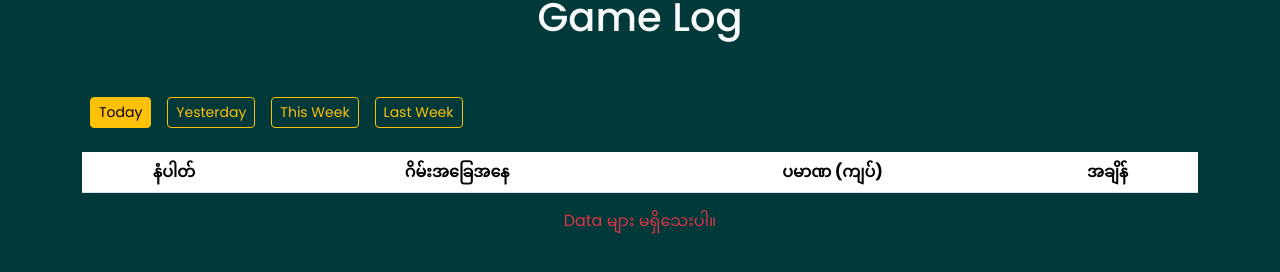
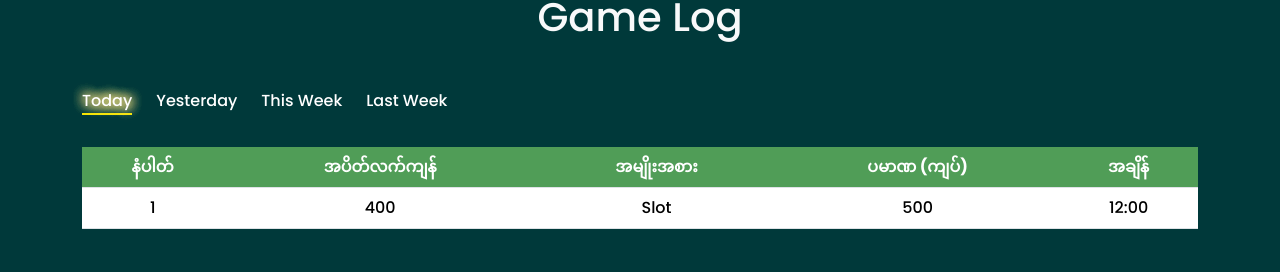
Before and after one commit to DelightDevTeam/all_asai_slot_bet_b_1, a React (Vite) app: page /game-log in a window 1280 px wide. Shown: the part 112-384 px from the top of the page. Built offline with nearby package versions, Linux system fonts and the light colour scheme; no server answers; a web font is replaced by a local one.

Commit message:
update gamelog and history page

```diff
--- a/src/assets/css/changePassword.css
+++ b/src/assets/css/changePassword.css
@@ -1,7 +1,8 @@
-.cgPwTitle{
+.cgPwTitle {
     /* background-color: #383838; */
     /* background-image: url('../img/promotion.svg'); */
     border: 2px solid #ebc171;
+    background: -webkit-linear-gradient(top left, #00393A, #005D5F);
     cursor: pointer;
     margin: 30px auto;
     width: 80%;
@@ -9,35 +10,41 @@
     font-size: 24px;
     font-weight: 600;
 }
-.cgPwForm{
-    background: #005D5F;
+
+.cgPwForm {
+    /* background: #005D5F; */
+    background: -webkit-linear-gradient(top left, #00393A, #005D5F);
     border-radius: 15px;
     width: 60%;
     margin: 20px auto;
 }
 
 
-.cgPwBtn{
+.cgPwBtn {
     width: 100%;
     margin: 0 auto;
     text-align: center;
 }
-.cgPwBtn Button{
+
+.cgPwBtn Button {
     width: 50%;
 }
-@media screen and (max-width:630px){
-    .cgPwTitle{
+
+@media screen and (max-width:630px) {
+    .cgPwTitle {
         font-size: 18px;
         width: 90%;
     }
 }
+
 @media screen and (max-width:530px) {
-    .cgPwForm{
+    .cgPwForm {
         width: 90%;
     }
 }
-@media screen and (max-width:330px){
-    .cgPwBtn Button{
+
+@media screen and (max-width:330px) {
+    .cgPwBtn Button {
         width: 90%;
     }
 }
--- a/src/assets/css/history.css
+++ b/src/assets/css/history.css
@@ -1,36 +1,66 @@
-.customTabs {
-    background: #a9aeb2;
-    border-radius: 10px;
-    padding: 5px 5px !important;
-    box-sizing: border-box !important;
-    width: 90%;
-
+.historyTitle {
+    font-size: 16px;
+    font-weight: 500;
 }
 
-.customTabs .nav-link {
-    color: #000 !important;
-    padding: 4px 10px !important;
-    font-weight: 600;
+.history .active {
+    border-bottom: 2px solid #f6e500;
+    color: #ffffff;
+    filter: drop-shadow(0px 0px 6px #34abff), 0px 0px 6px #34abff;
+    text-shadow: 0px 0px 12px #fae584, 0px 0px 12px #fae584, 0px 0px 12px #fae584, 0px 0px 12px #fae584;
 }
 
-.customTabs .nav-link:hover {
-    border: none !important;
+
+
+th {
+    background: #509D57 !important;
+    color: #fff !important;
 }
 
-.customTabs .nav-link.active {
-    color: #0d6efd !important;
-    border-radius: 8px !important;
-
+td {
+    background: #fff !important;
+    color: #000 !important;
+    font-weight: 500;
 }
 
-@media screen and (max-width:460px) {
-    .customTabs .nav-link {
+@media screen and (max-width:500px) {
+    .historyTitle {
+        font-size: 14px;
+    }
+}
+
+@media screen and (max-width:480px) {
+
+    th,
+    td {
+        font-size: 14px;
+    }
+}
+
+@media screen and (max-width:420px) {
+
+    th,
+    td {
+        font-size: 13px;
+        padding: 8px 2px !important;
+    }
+}
+
+@media screen and (max-width:350px) {
+    .historyTitle {
         font-size: 13px;
     }
 
     th,
     td {
         font-size: 13px;
+        padding: 3px 2px !important;
     }
 
 }
+
+@media screen and (max-width:300px) {
+    .historyTitle {
+        font-size: 12px;
+    }
+}
--- a/src/assets/css/login.css
+++ b/src/assets/css/login.css
@@ -6,9 +6,8 @@
     width: 50%;
 }
 
-.login h1 {
+.login h5 {
     /* margin-top: 40px; */
-    font-size: 24px;
     font-weight: 600;
     text-align: center;
     padding-bottom: 15px;
@@ -18,24 +17,35 @@
 .input-group-text {
     background: #005D5F !important;
     color: #fff !important;
-    padding: 15px !important;
+    padding: 10px 15px !important;
 }
 
-input::placeholder{
+input::placeholder {
     background: #005D5F !important;
     color: #fff !important;
+    padding: 10px;
+}
+
+input {
+    background: #005D5F !important;
+    color: #fff !important;
+
+}
+
+input:focus {
+    outline: none;
 }
 
 .loginBtn {
-    background: linear-gradient(145deg,  rgb(152 214 79) 5%, #005D5F 90%, rgb(152 214 79) 5%);
+    background: linear-gradient(145deg, rgb(152 214 79) 5%, #005D5F 80%, rgb(152 214 79) 5%);
     /* background: #005D5F; */
     color: #fff;
     font-weight: 600;
     border-radius: 25px;
-    padding: 15px;
-    width: 100%;
-    font-size: 20px;
-    border: 2px solid #00393A!important;
+    padding: 10px;
+    width: 80%;
+    font-size: 18px;
+    border: 2px solid #00393A !important;
 }
 
 @media screen and (max-width:650px) {
@@ -44,8 +54,22 @@ input::placeholder{
     }
 }
 
+@media screen and (max-width:500px) {
+    .loginBtn {
+        padding: 8px;
+        width: 80%;
+        font-size: 16px;
+    }
+}
+
 @media screen and (max-width:430px) {
     .logo {
         width: 80%;
     }
 }
+
+@media screen and (max-width:350px) {
+    .login {
+        width: 100% !important;
+    }
+}
--- a/src/components/Layout/Navbar.jsx
+++ b/src/components/Layout/Navbar.jsx
@@ -3,7 +3,7 @@ import '../../assets/css/navbar.css';
 import logo from '../../assets/img/logo.png';
 import { NavLink, useNavigate } from 'react-router-dom';
 import { Link } from 'react-router-dom';
-
+import classic from '../../assets/img/classic.png';
 import home from '../../assets/img/home.png';
 import promotion from '../../assets/img/promotion.png';
 import viber from '../../assets/img/viber.png';
@@ -173,8 +173,9 @@ const Navbar = () => {
         style={{ color: '#ccc' }}
       >
         <Offcanvas.Header closeButton>
-          <Offcanvas.Title className='fw-bold' style={{ fontSize: '16px' }}>
-            အသေးစိတ်အချက်လက်များ
+          <Offcanvas.Title className='mt-4 ps-3 fw-bold d-flex align-items-center gap-2' style={{ fontSize: '16px' }}>
+            <img src={classic} style={{ width: '40px', height: '40px' }} />
+            <h5 className='mt-1 text-light'>WELCOME!</h5>
           </Offcanvas.Title>
         </Offcanvas.Header>
         <Offcanvas.Body>
--- a/src/pages/GameLog.jsx
+++ b/src/pages/GameLog.jsx
@@ -4,29 +4,26 @@ import '../assets/css/history.css'
 
 const GameLogPage = () => {
     const [param, setParam] = useState("today");
-
-
-
     return (
-        <div className='py-4 container'>
-            <h1 className="mb-5 text-center text-light">Game Log</h1>
+        <div className='py-4 container history'>
+            <h1 className="mb-4 mb-sm-5  text-center text-light">Game Log</h1>
             <div className="d-flex mb-3">
-                <button
-                    className={`btn btn-sm btn-outline-warning m-md-2 m-1 ${param == "today" ? "active" : ""}`}
+                <p
+                    className={`historyTitle me-3 me-sm-4   ${param == "today" ? "active" : ""}`}
                     onClick={() => setParam("today")}
-                >Today</button>
-                <button
-                    className={`btn btn-sm btn-outline-warning m-md-2 m-1 ${param == "yesterday" ? "active" : ""}`}
+                >Today</p>
+                <p
+                    className={` historyTitle me-3 me-sm-4 ${param == "yesterday" ? "active" : ""}`}
                     onClick={() => setParam("yesterday")}
-                >Yesterday</button>
-                <button
-                    className={`btn btn-sm btn-outline-warning m-md-2 m-1 ${param == "this_week" ? "active" : ""}`}
+                >Yesterday</p>
+                <p
+                    className={`historyTitle me-3 me-sm-4 ${param == "this_week" ? "active" : ""}`}
                     onClick={() => setParam("this_week")}
-                >This Week</button>
-                <button
-                    className={`btn btn-sm btn-outline-warning m-md-2 m-1 ${param == "last_week" ? "active" : ""}`}
+                >This Week</p>
+                <p
+                    className={`historyTitle  ${param == "last_week" ? "active" : ""}`}
                     onClick={() => setParam("last_week")}
-                >Last Week</button>
+                >Last Week</p>
             </div>
             <div className="table-responsive text-center">
                 <table className="table table-transparent">
@@ -34,18 +31,26 @@ const GameLogPage = () => {
                         <tr>
                             <th>နံပါတ်</th>
                             {/* <th>ဂိမ်းအခြေအနေ</th> */}
-                            <th>ဂိမ်းအခြေအနေ</th>
-
+                            <th>အပိတ်လက်ကျန်</th>
+                            <th>အမျိုးအစား</th>
                             <th>ပမာဏ (ကျပ်)</th>
                             <th>အချိန်</th>
                         </tr>
+
                     </thead>
                     <tbody>
-
+                        <tr>
+                            <td>1</td>
+                            {/* <th>ဂိမ်းအခြေအနေ</th> */}
+                            <td>400</td>
+                            <td>Slot</td>
+                            <td>500</td>
+                            <td>12:00</td>
+                        </tr>
                     </tbody>
                 </table>
 
-                <p className='text-center text-danger'>Data များ မရှိသေးပါ။</p>
+
 
             </div>
 
--- a/src/pages/History.jsx
+++ b/src/pages/History.jsx
@@ -5,25 +5,25 @@ import '../assets/css/history.css'
 const HistoryPage = () => {
     const [param, setParam] = useState("today");
     return (
-        <div className='py-4 container'>
-            <h1 className="mb-5 text-center text-light">History</h1>
+        <div className='py-4 container history'>
+            <h1 className="mb-4 mb-sm-5 text-center text-light">History</h1>
             <div className="d-flex mb-3">
-                <button
-                    className={`btn btn-sm btn-outline-warning m-md-2 m-1 ${param == "today" ? "active" : ""}`}
+                <p
+                    className={`historyTitle me-3 me-sm-4   ${param == "today" ? "active" : ""}`}
                     onClick={() => setParam("today")}
-                >Today</button>
-                <button
-                    className={`btn btn-sm btn-outline-warning m-md-2 m-1 ${param == "yesterday" ? "active" : ""}`}
+                >Today</p>
+                <p
+                    className={` historyTitle me-3 me-sm-4 ${param == "yesterday" ? "active" : ""}`}
                     onClick={() => setParam("yesterday")}
-                >Yesterday</button>
-                <button
-                    className={`btn btn-sm btn-outline-warning m-md-2 m-1 ${param == "this_week" ? "active" : ""}`}
+                >Yesterday</p>
+                <p
+                    className={`historyTitle me-3 me-sm-4 ${param == "this_week" ? "active" : ""}`}
                     onClick={() => setParam("this_week")}
-                >This Week</button>
-                <button
-                    className={`btn btn-sm btn-outline-warning m-md-2 m-1 ${param == "last_week" ? "active" : ""}`}
+                >This Week</p>
+                <p
+                    className={`historyTitle  ${param == "last_week" ? "active" : ""}`}
                     onClick={() => setParam("last_week")}
-                >Last Week</button>
+                >Last Week</p>
             </div>
             <div className="table-responsive text-center">
                 <table className="table table-transparent">
@@ -36,13 +36,21 @@ const HistoryPage = () => {
                             <th>ပမာဏ (ကျပ်)</th>
                             <th>အချိန်</th>
                         </tr>
+
                     </thead>
                     <tbody>
-
+                        <tr>
+                            <td>1</td>
+                            {/* <th>ဂိမ်းအခြေအနေ</th> */}
+                            <td>400</td>
+                            <td>Slot</td>
+                            <td>500</td>
+                            <td>12:00</td>
+                        </tr>
                     </tbody>
                 </table>
 
-                <p className='text-center text-danger'>Data များ မရှိသေးပါ။</p>
+
 
             </div>
 
```
Also changed, not shown: src/pages/ChangePassword.jsx (+4 -4 lines), src/pages/Login.jsx (+11 -9 lines), src/assets/img/classic.png (added).
